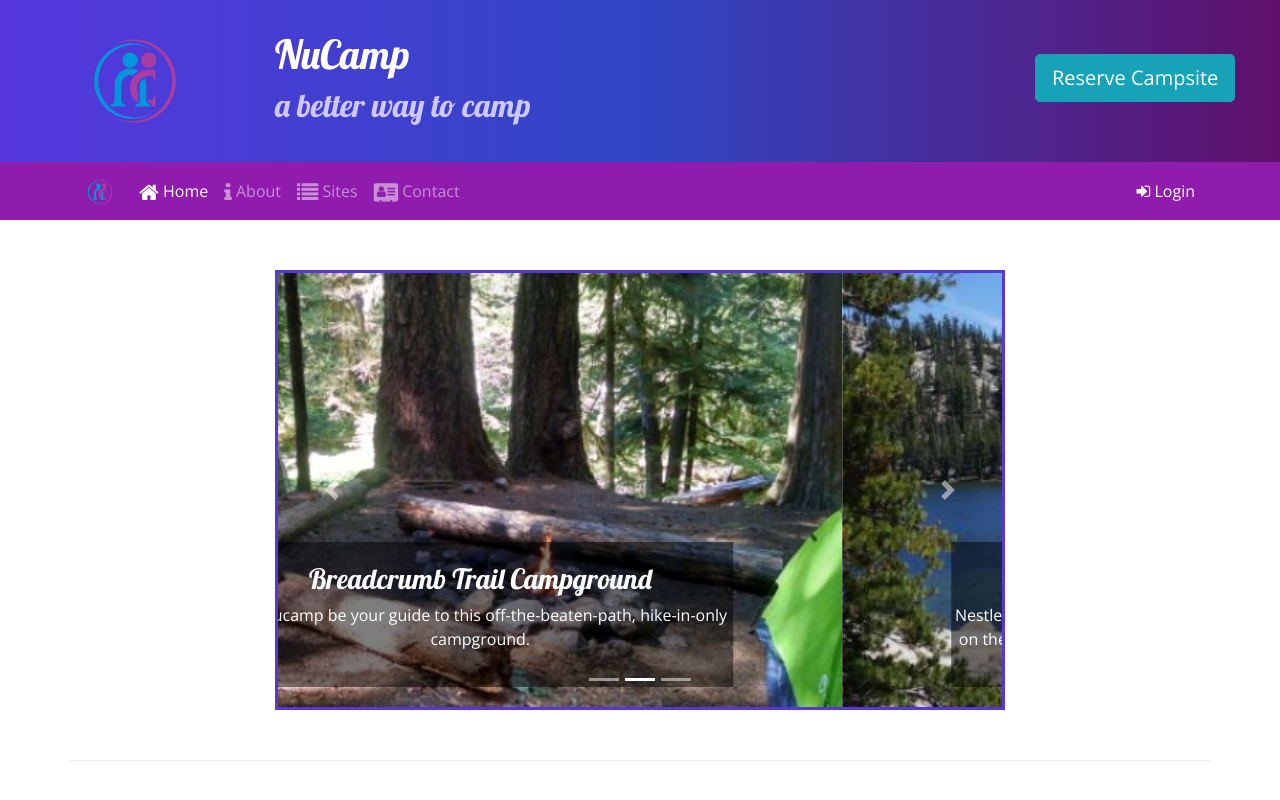
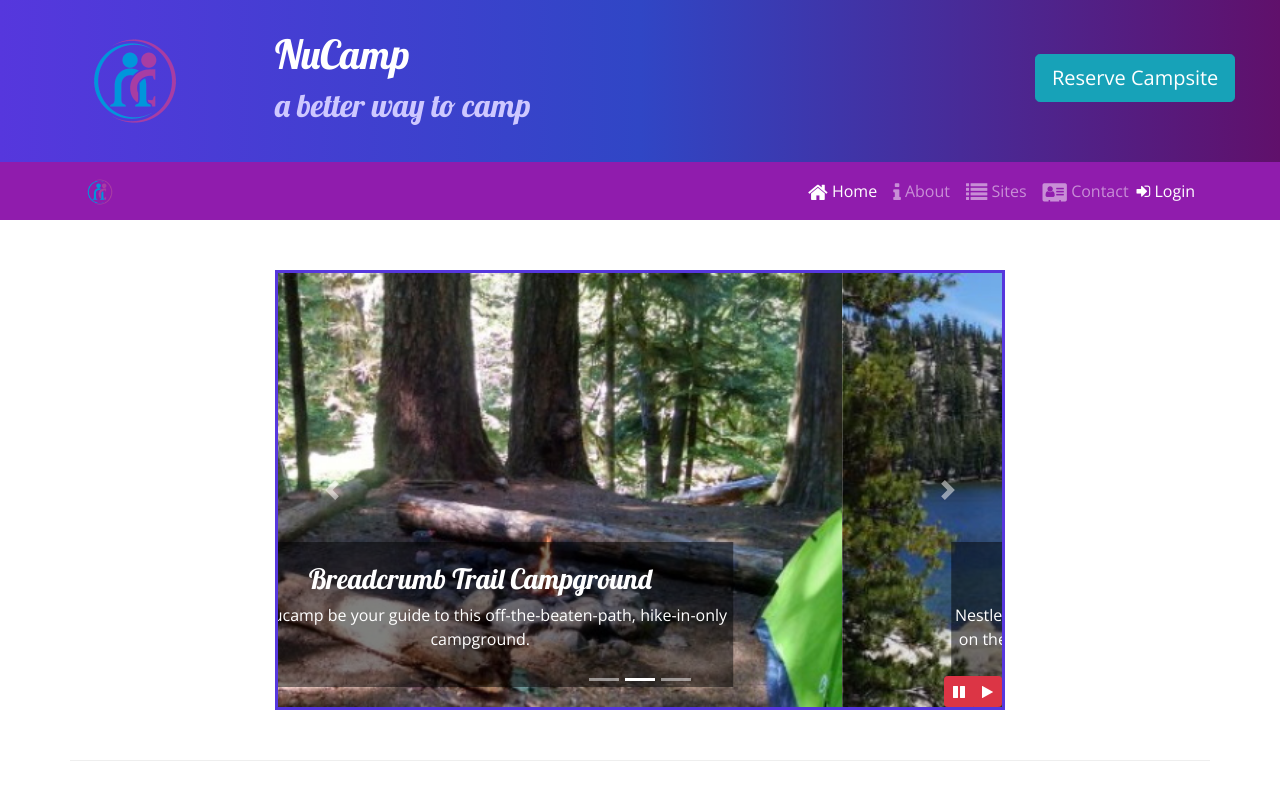
Before and after one commit to raulbarriga/Bootstrap, a website: page index.html in a window 1280 px wide. Shown: the top 800 px of the page. Drawn offline with nearby package versions, Linux system fonts and the light colour scheme.

Commit message:
Bootstrap and jQuery Part 1

```diff
--- a/css/styles.css
+++ b/css/styles.css
@@ -43,3 +43,8 @@ header h2 {
 .carousel {
     border: solid #5637DD;
 }
+#carouselButton{
+    position: absolute;
+    right: 0;
+    bottom: 0;
+}
--- a/index.html
+++ b/index.html
@@ -136,13 +136,15 @@
           ><img src="img/logo.png" height="30" width="30"
         /></a>
         <button
-          class="navbar-toggler"
+          class="navbar-toggler ml-auto"
           type="button"
           data-toggle="collapse"
           data-target="#nucampNavbar"
         >
           <span class="navbar-toggler-icon"></span>
         </button>
+        <div class="row">
+          <div class="col">
             <div class="collapse navbar-collapse" id="nucampNavbar">
               <ul class="navbar-nav">
                 <li class="nav-item active">
@@ -172,6 +174,9 @@
                 >
               </span>
             </div>
+          </div>
+        </div>
+
       </div>
     </nav>
     <!-- The log in modal -->
@@ -278,6 +283,15 @@
                   <span class="carousel-control-next-icon"></span>
                   <span class="sr-only">Next</span>
             </a>
+            <div id="carouselButton" class="btn-group">
+              <!-- Play//Pause buttons -->
+              <button id="carouselPause" class="btn btn-danger btn-sm">
+                <i class="fa fa-pause"></i>
+              </button>
+              <button class="btn btn-danger btn-sm" id="carouselPlay">
+                <i class="fa fa-play"></i>
+              </button>
+            </div>
           </div>
         </div>
       </div>
@@ -459,6 +473,15 @@
     <script src="node_modules/popper.js/dist/umd/popper.min.js"></script>
     <script src="node_modules/bootstrap/dist/js/bootstrap.min.js"></script>
     <script>
+      $(function(){
+        $(".carousel").carousel( { interval: 2000 } );
+        $("#carouselPause").click(function(){
+          $(".carousel").carousel("pause");
+        });
+        $("#carouselPlay").click(function(){
+          $(".carousel").carousel("cycle");
+        });
+      });
     </script>
   </body>
 </html>
```
Also changed, not shown: index2.html (deleted), 1 other file. Lines whose indentation alone changed are shown as unchanged.
